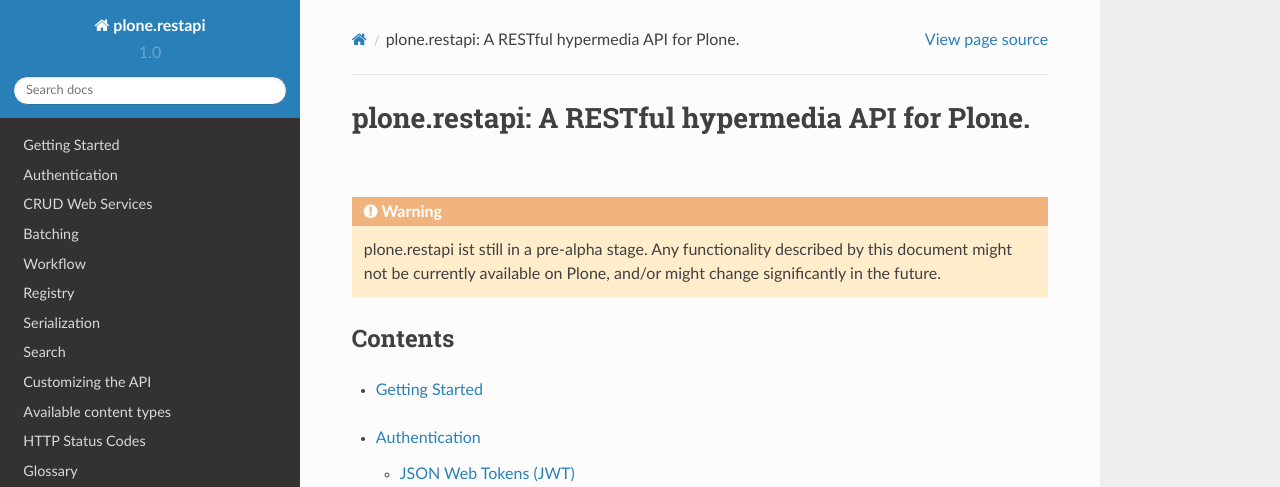
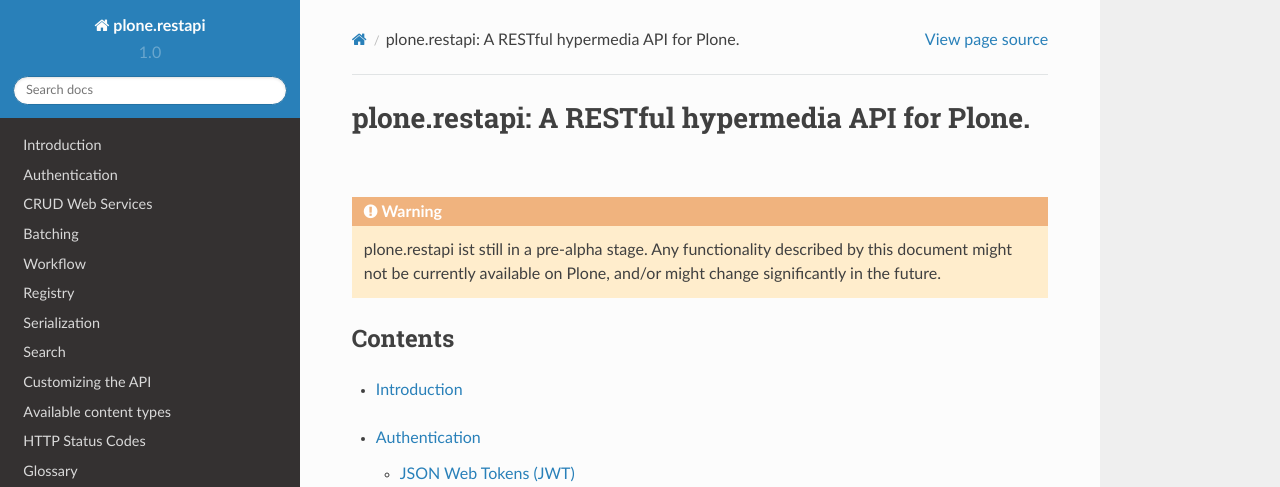
Before and after one commit to plone/plone.restapi, a Sphinx documentation site: the page built from docs/source/index.rst, in a window 1280 px wide and 900 px high. Shown: the top 487 px of the window. Built offline with Sphinx 7.4.7 and the Read the Docs theme 2.0.0, drawn with Linux system fonts in a browser that asks for light colours.

Commit message:
Revert "Docs: Rename 'introduction' to 'getting started'."
This reverts commit 275ff821aa44f2f6da869f74788e181251ea82ed.

```diff
--- a/docs/source/index.rst
+++ b/docs/source/index.rst
@@ -16,7 +16,7 @@ Contents
 .. toctree::
    :maxdepth: 1
 
-   getting-started
+   introduction
 .. toctree::
    :maxdepth: 2
 
--- a/docs/source/getting-started.rst
+++ b/docs/source/introduction.rst
@@ -1,5 +1,5 @@
-Getting Started
-===============
+Introduction
+============
 
 A hypermedia API provides an entry point to the API, which contains hyperlinks the clients can follow.
 Just like a human user of a regular website, who knows the initial URL of a website and then follows hyperlinks to navigate through the site.
```
